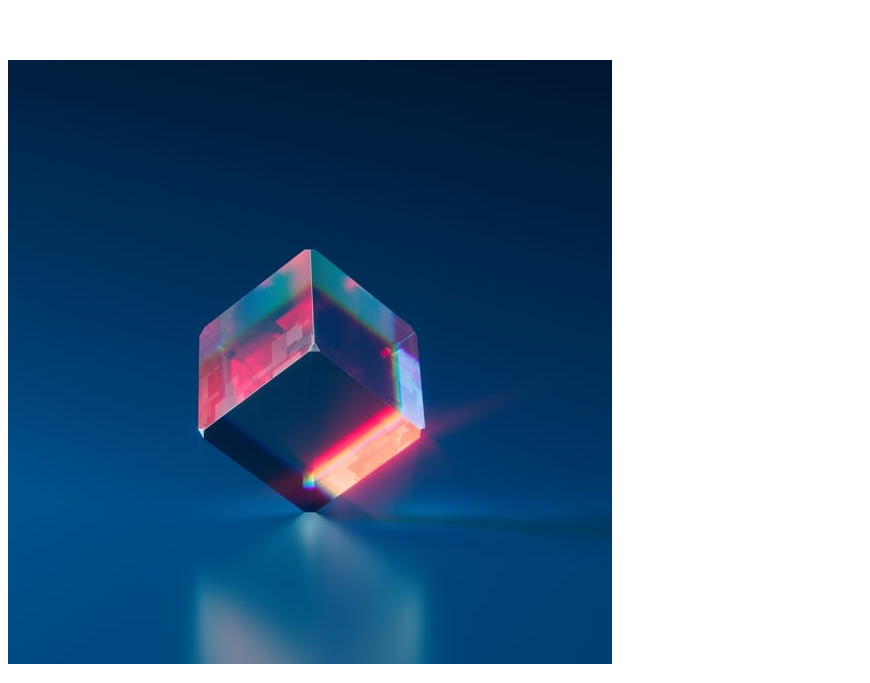
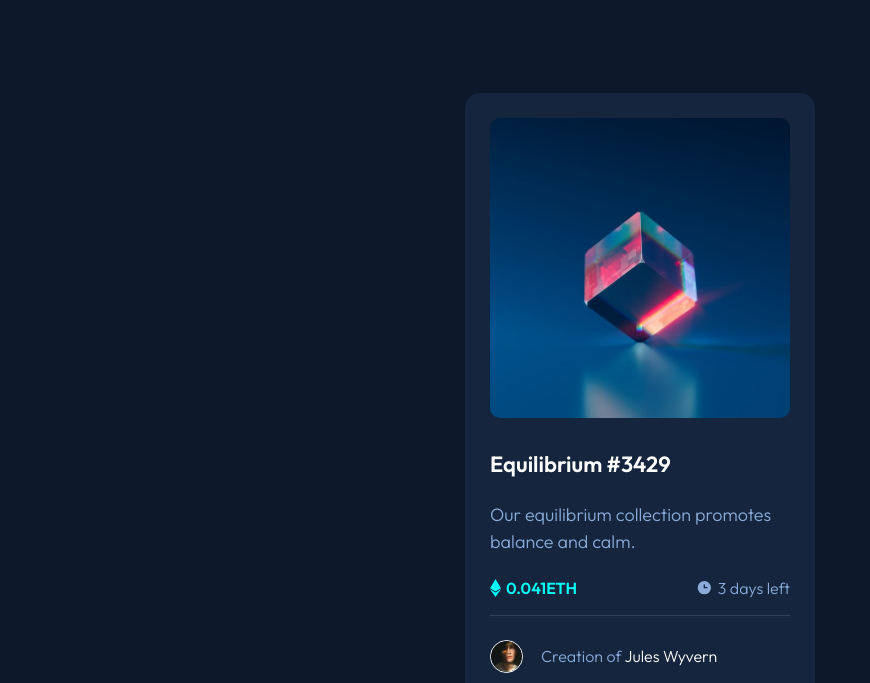
Before and after one commit to Ascecent/fem-nft-card-component, a website: page index.html in a window 1280 px wide. Shown: the top 683 px of the page, without its empty margins (0-870 px from the left). Drawn offline with Linux system fonts and the light colour scheme; the site is published under a folder, as on GitHub Pages, so addresses that start at the root find nothing.

Commit message:
Changing hierarchy

```diff
--- a/app/index.html
+++ b/index.html
@@ -8,11 +8,11 @@
       rel="icon"
       type="image/png"
       sizes="32x32"
-      href="assets/images/favicon-32x32.png"
+      href="app/assets/images/favicon-32x32.png"
     />
 
     <!-- CSS -->
-    <link rel="stylesheet" href="/build/app.css" />
+    <link rel="stylesheet" href="build/app.css" />
 
     <!-- Outfit font family -->
     <link rel="preconnect" href="https://fonts.googleapis.com" />
@@ -79,7 +79,7 @@
 
       <div class="card__author">
         <img
-          src="assets/images/image-avatar.png"
+          src="app/assets/images/image-avatar.png"
           alt="Author avatar"
           aria-label="Author avatar"
         />
```
Also changed, not shown: 1 other file.
